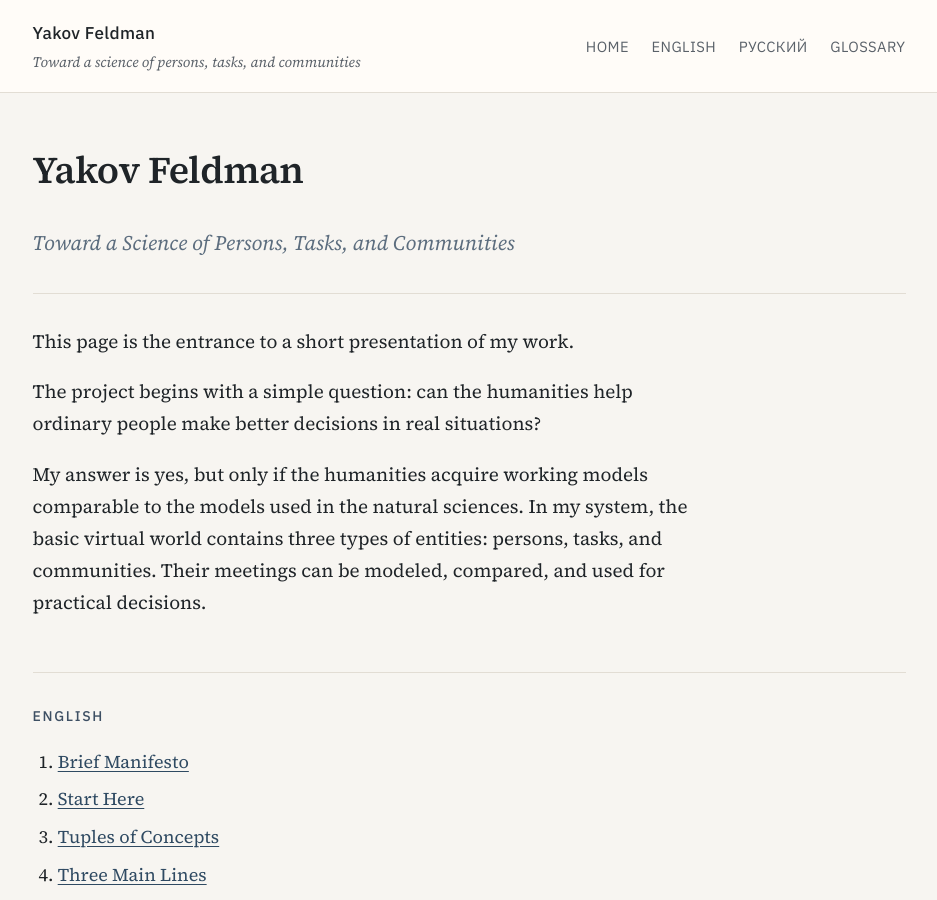
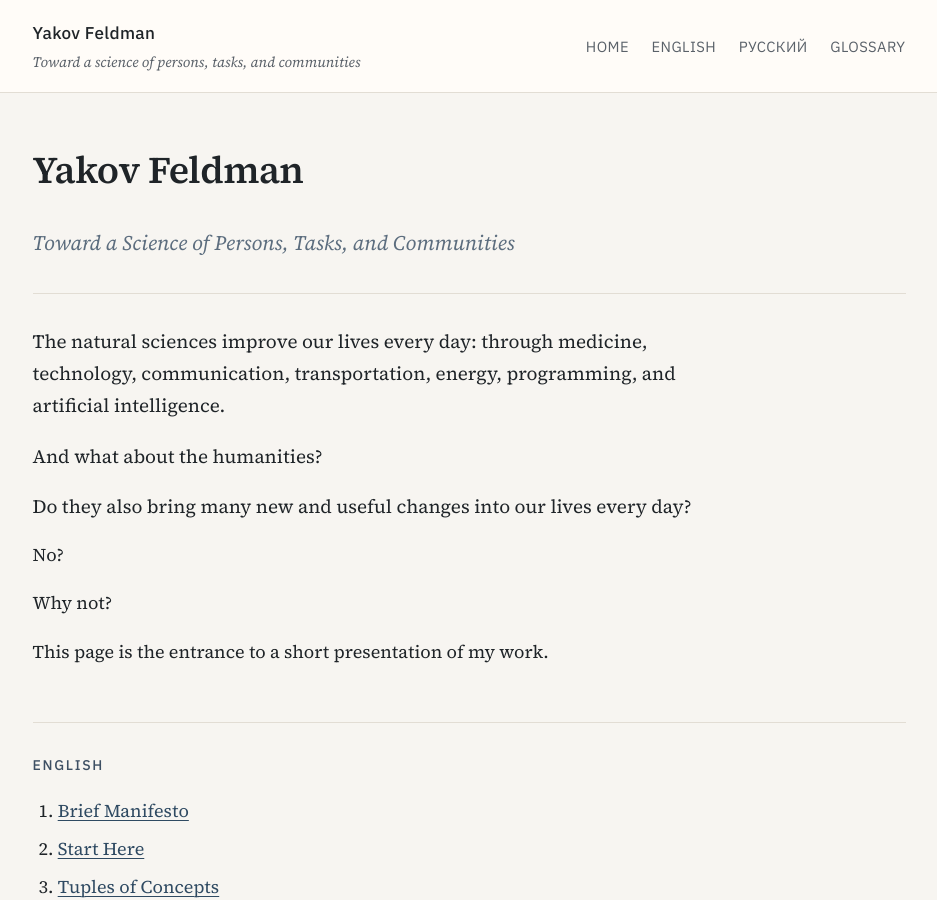
Before and after one commit to jfeldman777/books, a Jekyll site: the page built from index.md, in a window 1280 px wide and 900 px high. Shown: the whole window, without its empty margins (171-1108 px from the left). Built offline with Jekyll 4.4.1, drawn with Linux system fonts in a browser that asks for light colours.

Commit message:
вход

```diff
--- a/index.md
+++ b/index.md
@@ -7,11 +7,17 @@ title: Yakov Feldman
 
 ## Toward a Science of Persons, Tasks, and Communities
 
+The natural sciences improve our lives every day: through medicine, technology, communication, transportation, energy, programming, and artificial intelligence.
+
+And what about the humanities?
+
+Do they also bring many new and useful changes into our lives every day?
+
+No?
+
+Why not?
+
 This page is the entrance to a short presentation of my work.
-
-The project begins with a simple question: can the humanities help ordinary people make better decisions in real situations?
-
-My answer is yes, but only if the humanities acquire working models comparable to the models used in the natural sciences. In my system, the basic virtual world contains three types of entities: persons, tasks, and communities. Their meetings can be modeled, compared, and used for practical decisions.
 
 ## English
 
```
